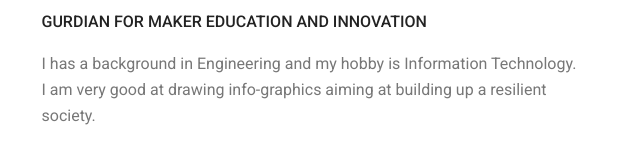
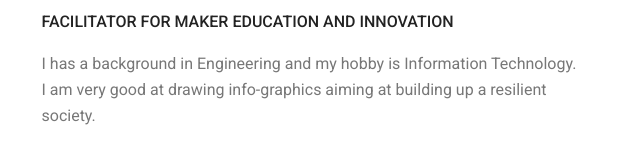
Before and after one commit to Thanooch/Thanoochkumar.dreamspace.academy, a plain HTML site: page index.html in a window 1280 px wide. Shown: the part 267-433 px from the top of the page, 611-1251 px from the left. Drawn offline with Linux system fonts and the light colour scheme.

Commit message:
change as Facilitator

```diff
--- a/index.html
+++ b/index.html
@@ -32,7 +32,7 @@
 							<div class="personal_text">
 								<h6>Hello Everybody, i am</h6>
 								<h3>Thanoochkumar Thayaleswararajah</h3>
-								<h4>Gurdian For Maker Education and Innovation</h4>
+								<h4>Facilitator For Maker Education and Innovation</h4>
 								<p>I has a background in Engineering and my hobby is Information Technology. I am very good at drawing info-graphics aiming at building up a resilient society.
 
 </p>
```
